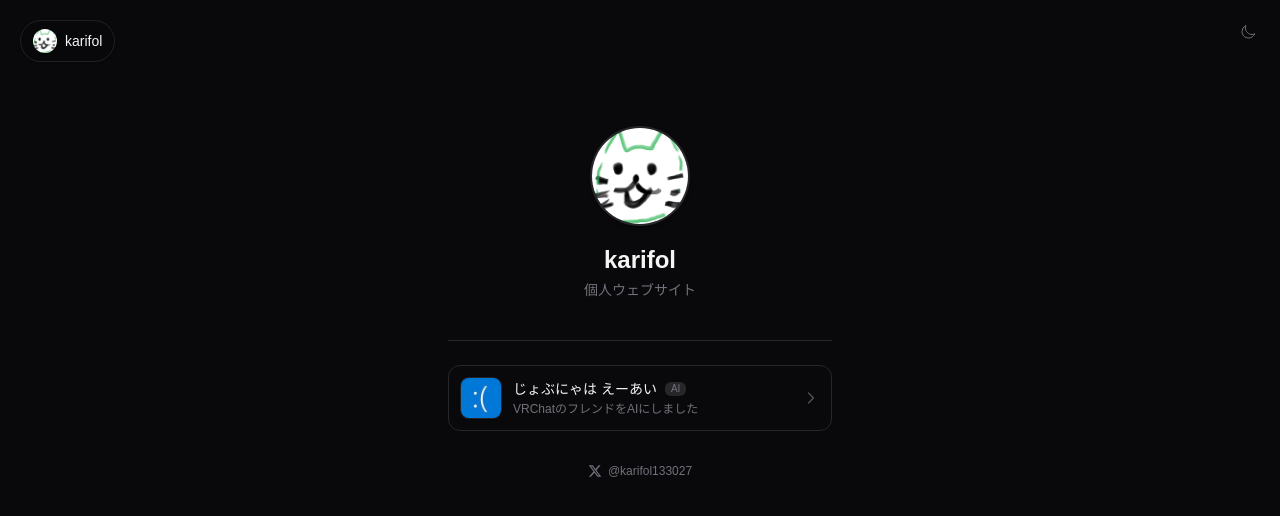
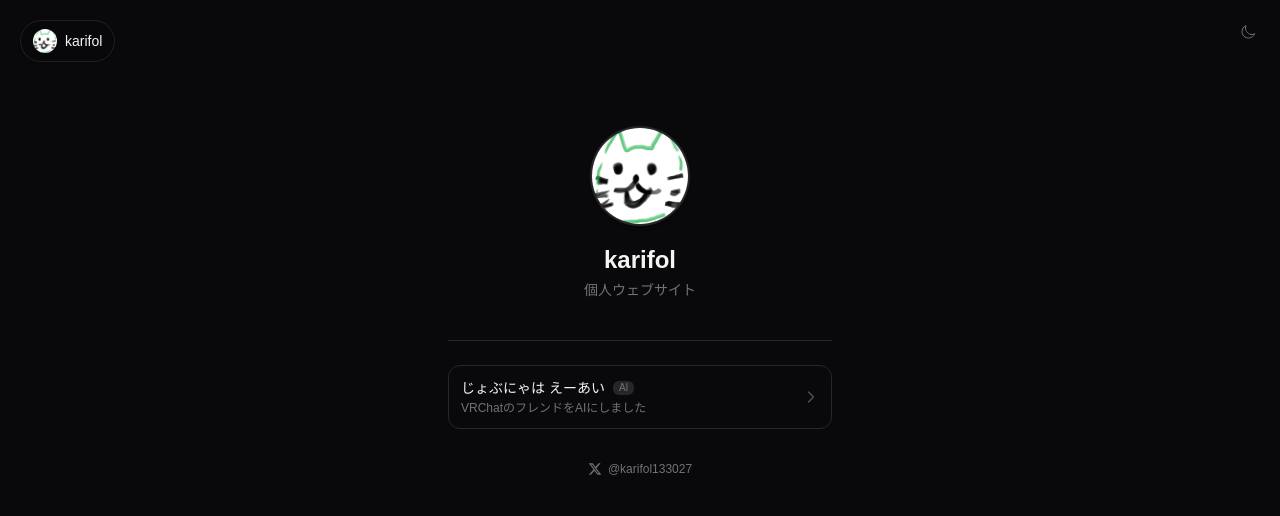
Before and after one commit to karifol/karifol-dot-com, a Next.js app: page / in a window 1280 px wide. Shown: the top 516 px of the page. Built offline with nearby package versions, Linux system fonts and the light colour scheme.

Commit message:
トップページのプロダクトカードからアイコンを削除
https://claude.ai/code/session_01KVzwzwaXvww2uXWPTEK1i5

```diff
--- a/app/page.tsx
+++ b/app/page.tsx
@@ -5,7 +5,6 @@ const products = [
     name: "じょぶにゃは えーあい",
     description: "VRChatのフレンドをAIにしました",
     url: "/jobnyaha_ai",
-    icon: "/jobnyaha.jpg",
     tag: "AI",
   },
 ];
@@ -40,11 +39,6 @@ export default function Home() {
                 href={product.url}
                 className="flex items-center gap-3 p-3 rounded-xl border border-zinc-200 dark:border-zinc-800 hover:border-zinc-300 dark:hover:border-zinc-700 hover:bg-zinc-50 dark:hover:bg-zinc-900 transition-colors duration-150"
               >
-                {/* Icon */}
-                <div className="w-10 h-10 rounded-lg overflow-hidden shrink-0 ring-1 ring-black/5 dark:ring-white/10">
-                  <img src={product.icon} alt={product.name} className="w-full h-full object-cover" />
-                </div>
-
                 {/* Text */}
                 <div className="flex-1 min-w-0">
                   <div className="flex items-center gap-2">
```
